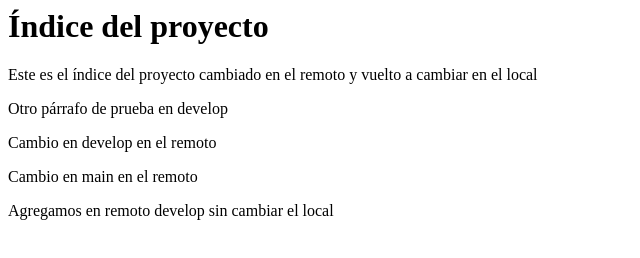
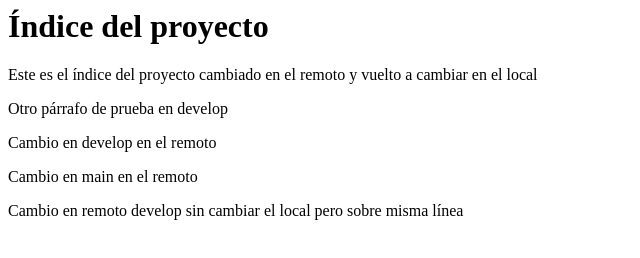
Before and after one commit to luistermi/PruebaComandosGit, a plain HTML site: page index.html in a window 1280 px wide. Shown: the whole page, without its empty margins (0-640 px from the left). Drawn offline with Linux system fonts and the light colour scheme.

Commit message:
Cambio en remoto develop pero sobre misma línea

```diff
--- a/index.html
+++ b/index.html
@@ -3,4 +3,4 @@
 <p>Otro párrafo de prueba en develop</p>
 <p>Cambio en develop en el remoto</p>
 <p>Cambio en main en el remoto</p>
-<p>Agregamos en remoto develop sin cambiar el local</p>
+<p>Cambio en remoto develop sin cambiar el local pero sobre misma línea</p>
```
